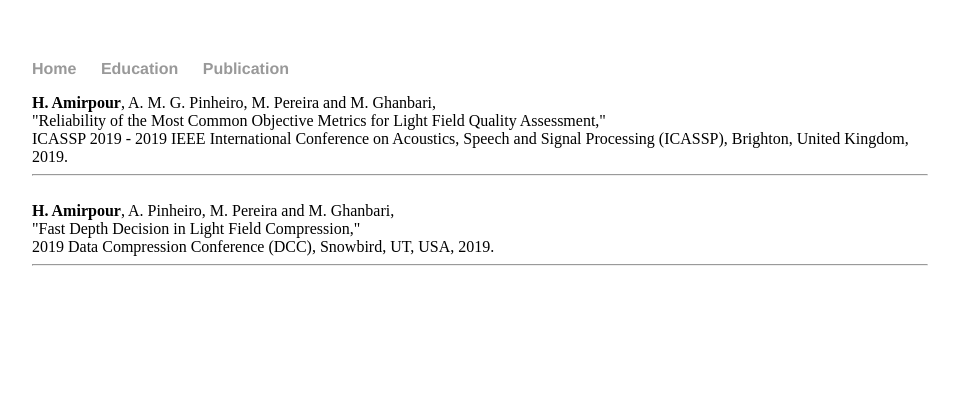
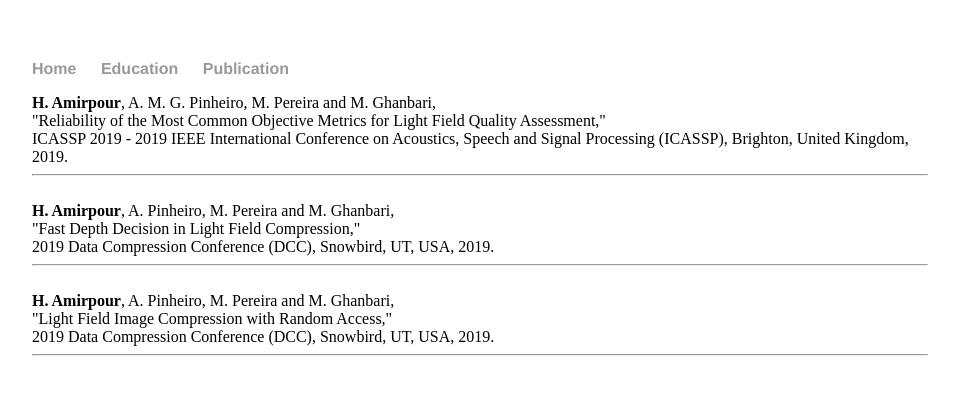
Before and after one commit to HadiAmirpour/hadiamirpour.github.io, a Jekyll site: the page publication.html, which Jekyll copies as it is, in a window 1280 px wide. Shown: the top 395 px of the page, without its empty margins (160-1119 px from the left). Built offline with Jekyll 4.4.1, drawn with Linux system fonts in a browser that asks for light colours.

Commit message:
Update publication.html

```diff
--- a/publication.html
+++ b/publication.html
@@ -30,6 +30,11 @@
 		<hr>
 		<br />
 
+		<h><b>H. Amirpour</b>, A. Pinheiro, M. Pereira and M. Ghanbari,<br />
+		"Light Field Image Compression with Random Access," <br />
+		2019 Data Compression Conference (DCC), Snowbird, UT, USA, 2019.</h>
+		<hr>
+		<br />
 
 
    <br>
```
